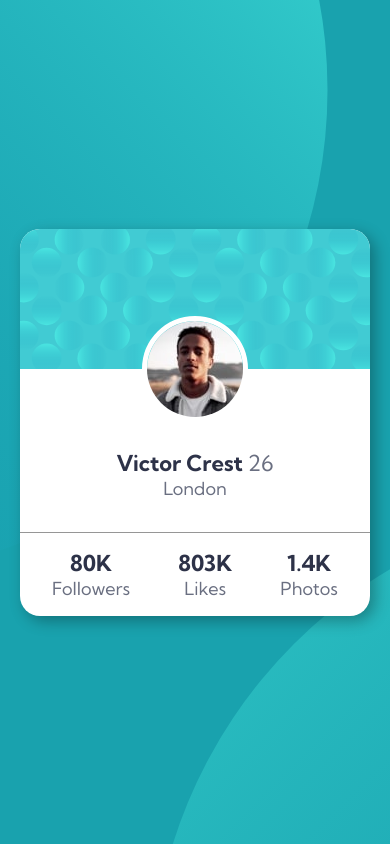
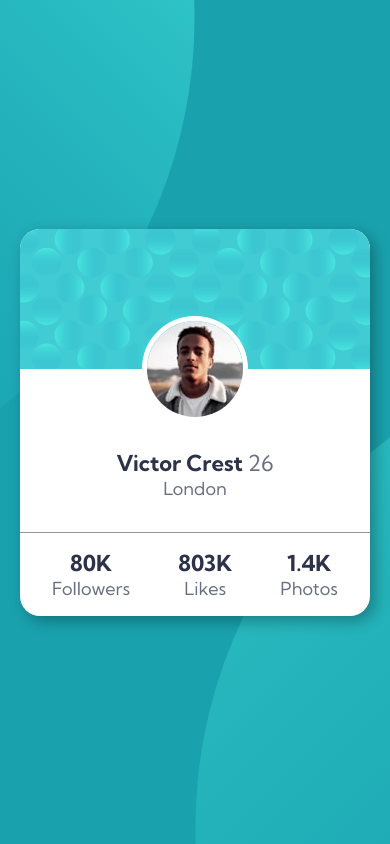
Before and after one commit to AvoscanEmile/Profile-card-component, a plain HTML site: page index.html in a window 390 px wide. Drawn offline with Linux system fonts and the light colour scheme.

Commit message:
Simplified CSS
Changed Background Position on body. This change simplifies the code and makes media queries no longer needed.

```diff
--- a/styles.css
+++ b/styles.css
@@ -39,7 +39,7 @@ body {
     background-color: var(--clr-blue);
     background-image: url(images/bg-pattern-top.svg), url(images/bg-pattern-bottom.svg);
     background-repeat: no-repeat;
-    background-position: 0px -300px, 900px 500px;
+    background-position: right 50vw bottom 40vh, left 50vw top 40vh;;
 }
 
 /* Card Styling */
@@ -139,18 +139,3 @@ body {
     margin: 0;
     text-align: center;
 }
-
-/* Background media query */
-
-@media (max-width: 1200px) {
-    body {
-        background-position: -400px -400px, 400px 500px;
-    }
-}
-
-
-@media (max-width: 600px) {
-    body {
-        background-position: -650px -400px, 150px 500px;
-    }
-}
```
